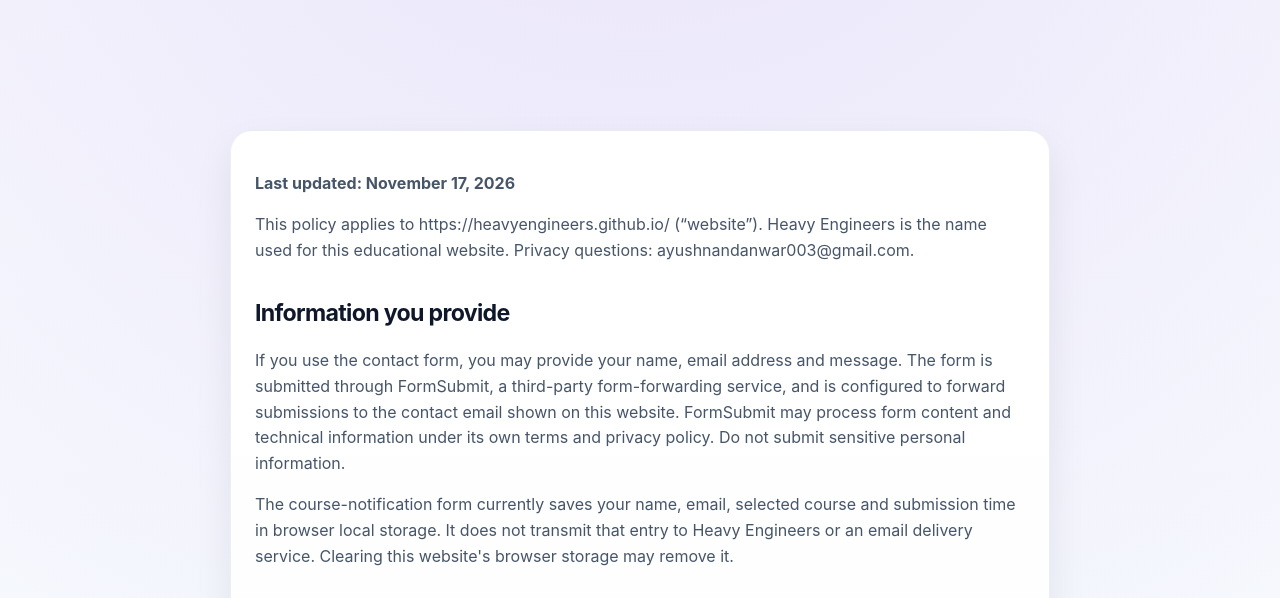
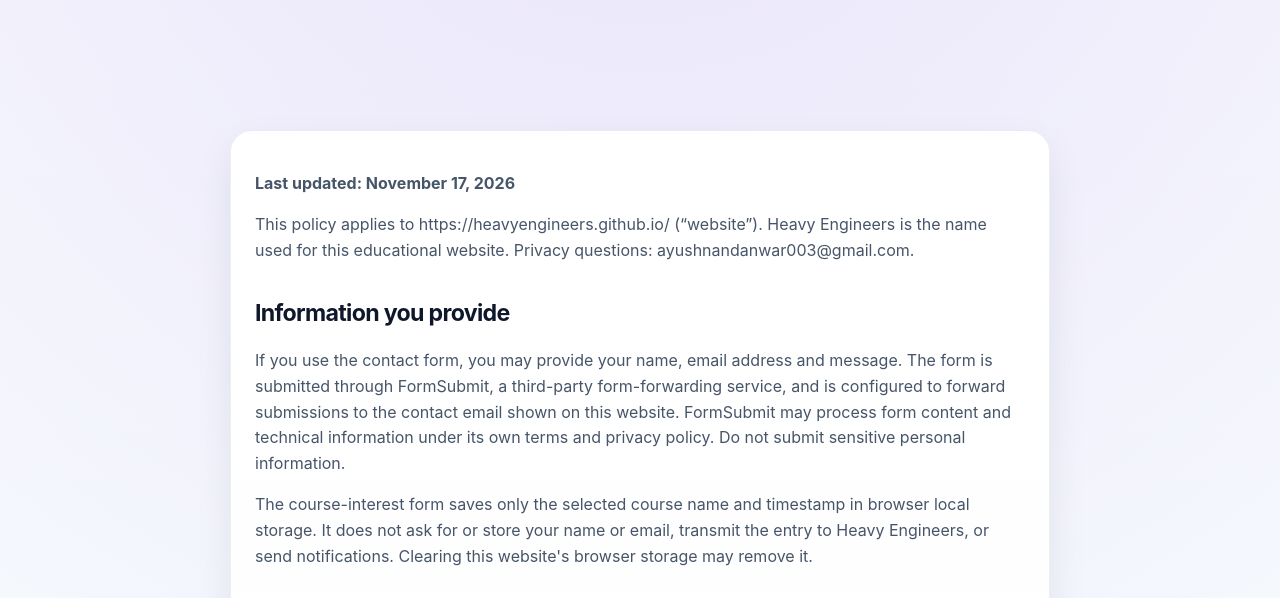
Before and after one commit to heavyengineers/heavyengineers.github.io, a plain HTML site: page privacy.html in a window 1280 px wide. Shown: the part 337-935 px from the top of the page. Drawn offline with Linux system fonts and the light colour scheme.

Commit message:
Align privacy notice with simplified local-only course interest form

```diff
--- a/privacy.html
+++ b/privacy.html
@@ -4,7 +4,7 @@
 <main><section class="page-hero"><div class="container page-hero-content"><span class="page-breadcrumb">Home / Privacy</span><h1>Privacy Policy</h1><p class="hero-copy">How Heavy Engineers handles information when you visit the website or contact us.</p></div></section><section><div class="container page-card policy-content">
 <p><strong>Last updated: November 17, 2026</strong></p><p>This policy applies to https://heavyengineers.github.io/ (“website”). Heavy Engineers is the name used for this educational website. Privacy questions: <a href="mailto:ayushnandanwar003@gmail.com">ayushnandanwar003@gmail.com</a>.</p>
 <h2>Information you provide</h2><p>If you use the contact form, you may provide your name, email address and message. The form is submitted through FormSubmit, a third-party form-forwarding service, and is configured to forward submissions to the contact email shown on this website. FormSubmit may process form content and technical information under its own terms and privacy policy. Do not submit sensitive personal information.</p>
-<p>The course-notification form currently saves your name, email, selected course and submission time in browser local storage. It does not transmit that entry to Heavy Engineers or an email delivery service. Clearing this website's browser storage may remove it.</p>
+<p>The course-interest form saves only the selected course name and timestamp in browser local storage. It does not ask for or store your name or email, transmit the entry to Heavy Engineers, or send notifications. Clearing this website's browser storage may remove it.</p>
 <h2>Information stored in your browser</h2><p>The website uses local storage for learning progress, completed practice questions, SQL query history, editor drafts and locally saved course-notification entries. This information stays in your browser and supports those features. Clearing site data may remove saved progress and drafts.</p>
 <h2>Hosting and third-party resources</h2><p>The website is hosted using GitHub Pages. GitHub and its infrastructure may process technical information such as IP address, browser/device details and request logs. Some pages load Google Fonts and JavaScript libraries from public content-delivery networks; those providers may receive technical request information. External links are governed by the destination website's own privacy practices.</p>
 <h2>Advertising and cookies</h2><p>Heavy Engineers has submitted a Google AdSense site application and added site-verification and ads.txt information. Site verification does not mean Google has approved the site or that advertisements are active. We will display AdSense advertisements only if Google approves the site and the account is eligible to serve ads.</p><p>If advertising is enabled, Google and its advertising partners may use cookies, local storage or similar technologies to serve, measure, limit or personalise advertisements, detect invalid traffic and prevent fraud. The technologies used and choices available may depend on your location, consent settings and Google's policies. Where legally required, appropriate consent or privacy choices will be presented before non-essential advertising technologies are used.</p><p>For information about Google's data practices, visit <a href="https://policies.google.com/technologies/partner-sites" target="_blank" rel="noopener noreferrer">How Google uses information from sites or apps that use its services</a>. You can also review <a href="https://adssettings.google.com/" target="_blank" rel="noopener noreferrer">Google Ads Settings</a> and manage cookies through your browser. Blocking cookies may affect third-party features.</p>
```
